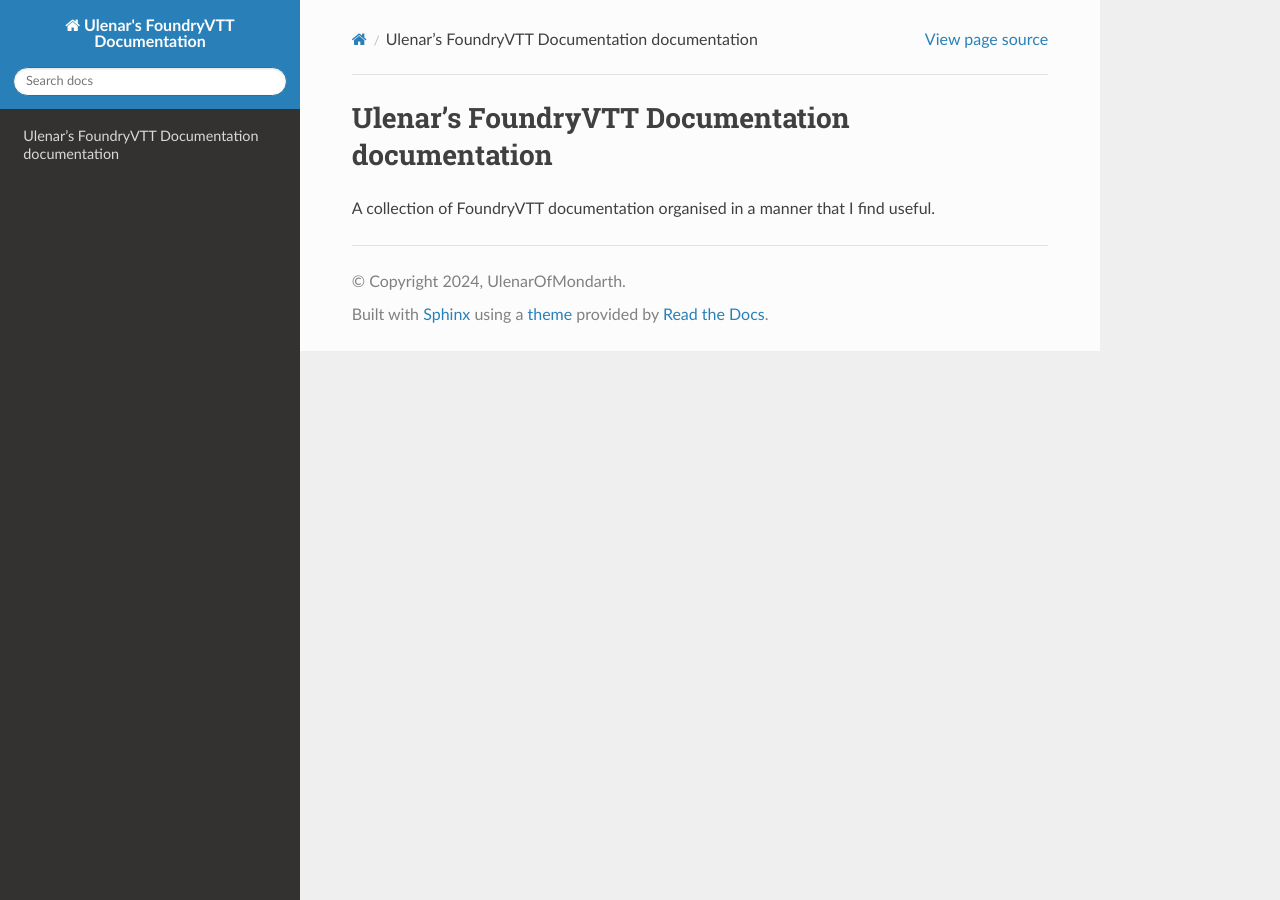
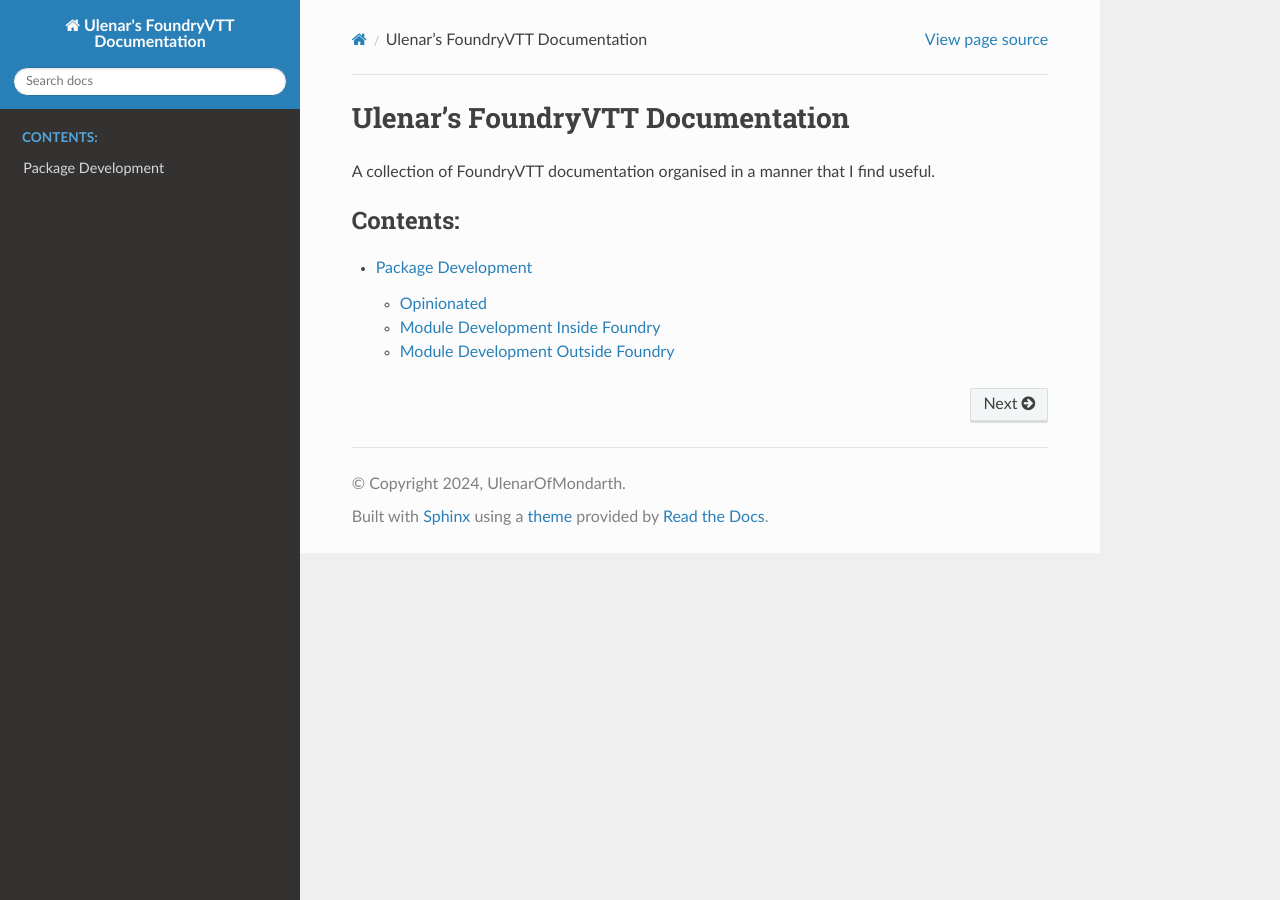
Before and after one commit to ulenarofmondarth/FoundryVTTDocs, a Sphinx documentation site: the page built from docs/index.rst, in a window 1280 px wide. Built offline with Sphinx 7.4.7 and the Read the Docs theme 3.1.0, drawn with Linux system fonts in a browser that asks for light colours.

Commit message:
docs: extends document outline

```diff
--- a/docs/conf.py
+++ b/docs/conf.py
@@ -25,4 +25,7 @@
 # https://www.sphinx-doc.org/en/master/usage/configuration.html#options-for-html-output
 
 html_theme = 'sphinx_rtd_theme'
+html_theme_options = {
+    'style_external_links': True
+}
 html_static_path = ['_static']
--- a/docs/index.rst
+++ b/docs/index.rst
@@ -1,8 +1,10 @@
-Ulenar's FoundryVTT Documentation documentation
-===============================================
+Ulenar's FoundryVTT Documentation
+=================================
 
 A collection of FoundryVTT documentation organised in a manner that I find useful.
 
 .. toctree::
    :maxdepth: 2
    :caption: Contents:
+
+   module_development/index.rst
--- /dev/null
+++ b/docs/module_development/index.rst
@@ -0,0 +1,13 @@
+Package Development
+===================
+
+
+Package development includes developing Systems, Worlds, and Modules. I am mostly focussed on developing Modules.
+
+.. toctree::
+   :maxdepth: 1
+   :caption: Contents:
+
+   opinionated.rst
+   inside_foundry.rst
+   outside_foundry.rst
--- /dev/null
+++ b/docs/module_development/inside_foundry.rst
@@ -0,0 +1,4 @@
+Module Development Inside Foundry
+=================================
+
+It is possible to develop FoundryVTT Modules entirely inside Foundry itself but there is still a need to 'step outside' Foundry to publish and deploy a Module.
--- /dev/null
+++ b/docs/module_development/outside_foundry.rst
@@ -0,0 +1,4 @@
+Module Development Outside Foundry
+==================================
+
+Developing FoundryVTT Modules often involves working outside Foundry itself.
```
Also changed, not shown: docs/module_development/opinionated.rst (added, +24 -0 lines).
